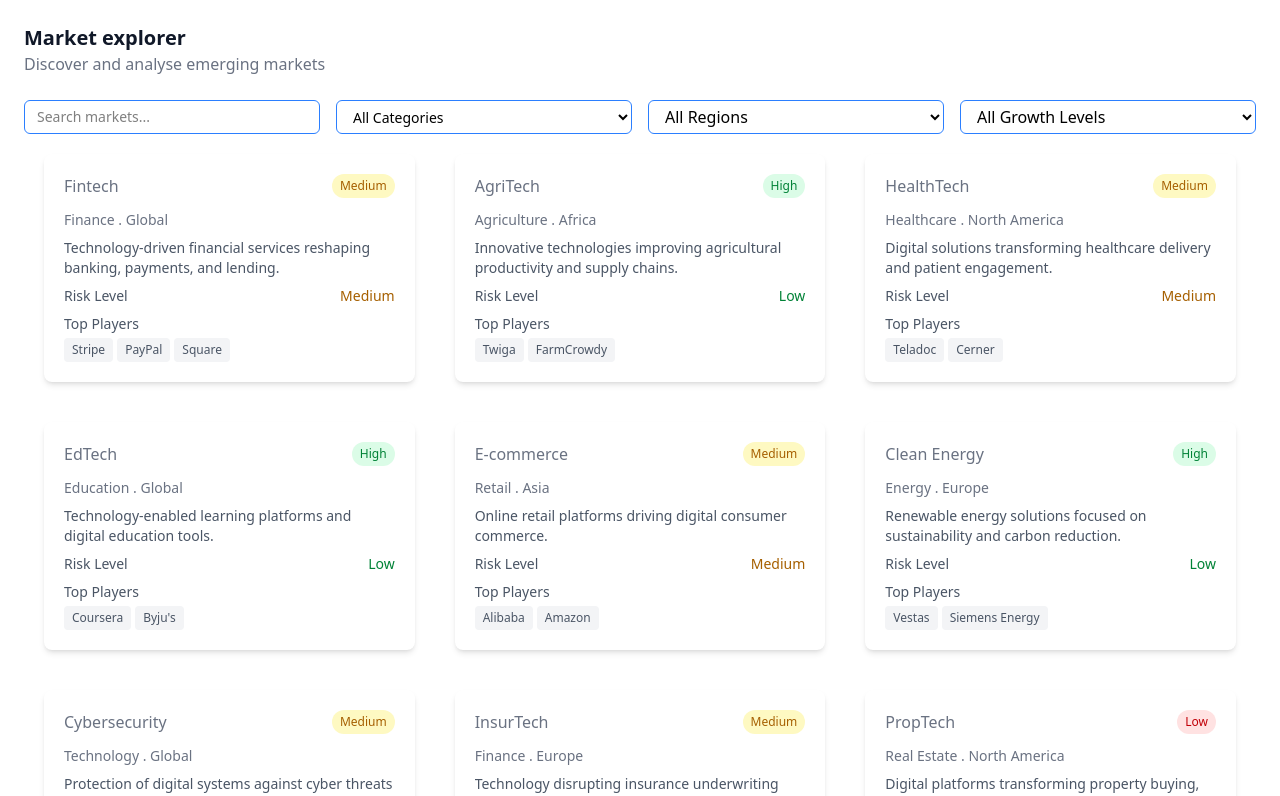
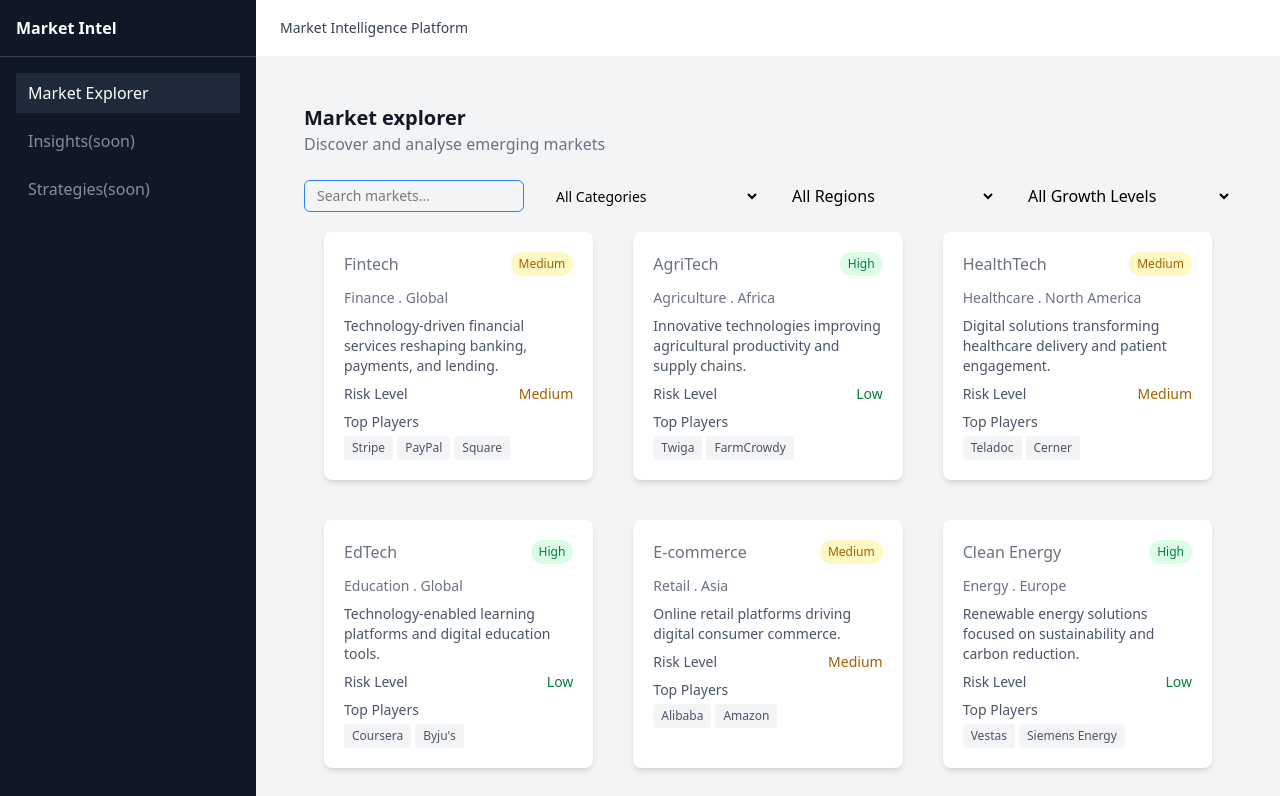
Before and after one commit to samndambuki/market-sense-portal, an Angular app: page /markets in a window 1280 px wide. Shown: the top 796 px of the page. Built offline with nearby package versions, Linux system fonts and the light colour scheme; data requests are answered from the project's data file.

Commit message:
fixed fetching markets on initial load and worked on layout topbar and sidebar

```diff
--- a/src/app/core/layout/layout/layout.component.html
+++ b/src/app/core/layout/layout/layout.component.html
@@ -1,35 +1,7 @@
 <div class="h-screen flex bg-gray-100">
-  <aside class="w-64 bg-gray-900 text-white flex-shrink-0">
-    <div class="p-4 font-semibold border-b border-gray-700">Market Intel</div>
-    <nav class="p-4 space-y-2">
-      <a
-        routerLink="/markets"
-        routerLinkActive="bg-gray-800"
-        class="block px-3 py-2 bg-gray-800 hover:bg-gray-800 transition"
-      >
-        Market Explorer
-      </a>
-      <a
-        routerLink=""
-        routerLinkActive=""
-        class="block px-3 py-2 rounded-md opacity-500 cursor-not-allowed"
-        >Insights(soon)</a
-      >
-      <a
-        routerLink=""
-        routerLinkActive=""
-        class="block px-3 py-2 rounded-md opacity-50 cursor-not-allowed"
-      >
-        Strategies(soon)
-      </a>
-    </nav>
-  </aside>
+  <app-sidebar></app-sidebar>
   <div class="flex-1 flex flex-col">
-    <header class="h-14 bg-white border-b items-center px-6">
-      <h1 class="text-sm font-medium text-gray-700">
-        Market Intelligence Platform
-      </h1>
-    </header>
+    <app-topbar></app-topbar>
     <main class="flex-1 overflow-auto p-6">
       <router-outlet></router-outlet>
     </main>
--- /dev/null
+++ b/src/app/core/layout/sidebar/sidebar/sidebar.component.html
@@ -0,0 +1,25 @@
+<aside class="h-screen w-64 bg-gray-900 text-white flex-shrink-0">
+  <div class="p-4 font-semibold border-b border-gray-700">Market Intel</div>
+  <nav class="p-4 space-y-2">
+    <a
+      routerLink="/markets"
+      routerLinkActive="bg-gray-800"
+      class="block px-3 py-2 bg-gray-800 hover:bg-gray-800 transition"
+    >
+      Market Explorer
+    </a>
+    <a
+      routerLink=""
+      routerLinkActive=""
+      class="block px-3 py-2 rounded-md opacity-50 cursor-not-allowed"
+      >Insights(soon)</a
+    >
+    <a
+      routerLink=""
+      routerLinkActive=""
+      class="block px-3 py-2 rounded-md opacity-50 cursor-not-allowed"
+    >
+      Strategies(soon)
+    </a>
+  </nav>
+</aside>
--- /dev/null
+++ b/src/app/core/layout/topbar/topbar/topbar.component.html
@@ -0,0 +1,5 @@
+<header class="h-14 bg-white flex items-center px-6">
+  <h1 class="text-sm font-medium text-gray-700">
+    Market Intelligence Platform
+  </h1>
+</header>
--- a/src/app/features/market-explorer/market-explorer.routes.ts
+++ b/src/app/features/market-explorer/market-explorer.routes.ts
@@ -1,18 +1,9 @@
 import { Routes } from '@angular/router';
+import { MarketListComponent } from './pages/market-list/market-list.component';
 
 export const MARKET_EXPLORER_ROUTES: Routes = [
   {
     path: '',
-    loadComponent: () =>
-      import('./pages/market-list/market-list.component').then(
-        (m) => m.MarketListComponent
-      ),
-  },
-  {
-    path: ':id',
-    loadComponent: () =>
-      import('./pages/market-detail/market-detail.component').then(
-        (m) => m.MarketDetailComponent
-      ),
+    component: MarketListComponent,
   },
 ];
--- a/src/app/features/market-explorer/pages/market-list/market-list.component.html
+++ b/src/app/features/market-explorer/pages/market-list/market-list.component.html
@@ -18,7 +18,7 @@
     <select
       [(ngModel)]="selectedCategory"
       (change)="applyFilters()"
-      class="border border-blue-500 rounded-md text-sm px-3 py-1 cursor-pointer"
+      class="rounded-md text-sm px-3 py-1 cursor-pointer"
     >
       <option value="All">All Categories</option>
       <option>Finance</option>
@@ -35,7 +35,7 @@
     <!-- region  -->
     <select
       [(ngModel)]="selectedRegion"
-      class="border border-blue-500 px-3 py-1 rounded-md cursor-pointer"
+      class="px-3 py-1 rounded-md cursor-pointer"
       (change)="applyFilters()"
     >
       <option value="All">All Regions</option>
@@ -49,7 +49,7 @@
     <!-- growth  -->
     <select
       [(ngModel)]="selectedGrowth"
-      class="border border-blue-500 px-3 py-1 rounded-md cursor-pointer"
+      class="px-3 py-1 rounded-md cursor-pointer"
       (change)="applyFilters()"
     >
       <option value="All">All Growth Levels</option>
--- a/src/app/features/market-explorer/pages/market-list/market-list.component.ts
+++ b/src/app/features/market-explorer/pages/market-list/market-list.component.ts
@@ -24,6 +24,8 @@ export class MarketListComponent implements OnInit {
     this.marketService.loadMarkets();
   }
 
+  //angular checking in repeatedly - has anything important changed?
+  //if the data is already and haven't grabbed it, grab it
   ngDoCheck(): void {
     if (
       !this.marketService.loading &&
```
Also changed, not shown: src/app/app.routes.ts (+8 -1 lines), src/app/core/layout/layout/layout.component.ts (+6 -6 lines), src/app/core/layout/sidebar/sidebar/sidebar.component.ts (added, +10 -0 lines), src/app/core/layout/topbar/topbar/topbar.component.ts (added, +11 -0 lines), src/app/core/layout/sidebar/sidebar/sidebar.component.scss (added), src/app/core/layout/topbar/topbar/topbar.component.scss (added), 2 other files (tests, documents, lock files or other folders).
